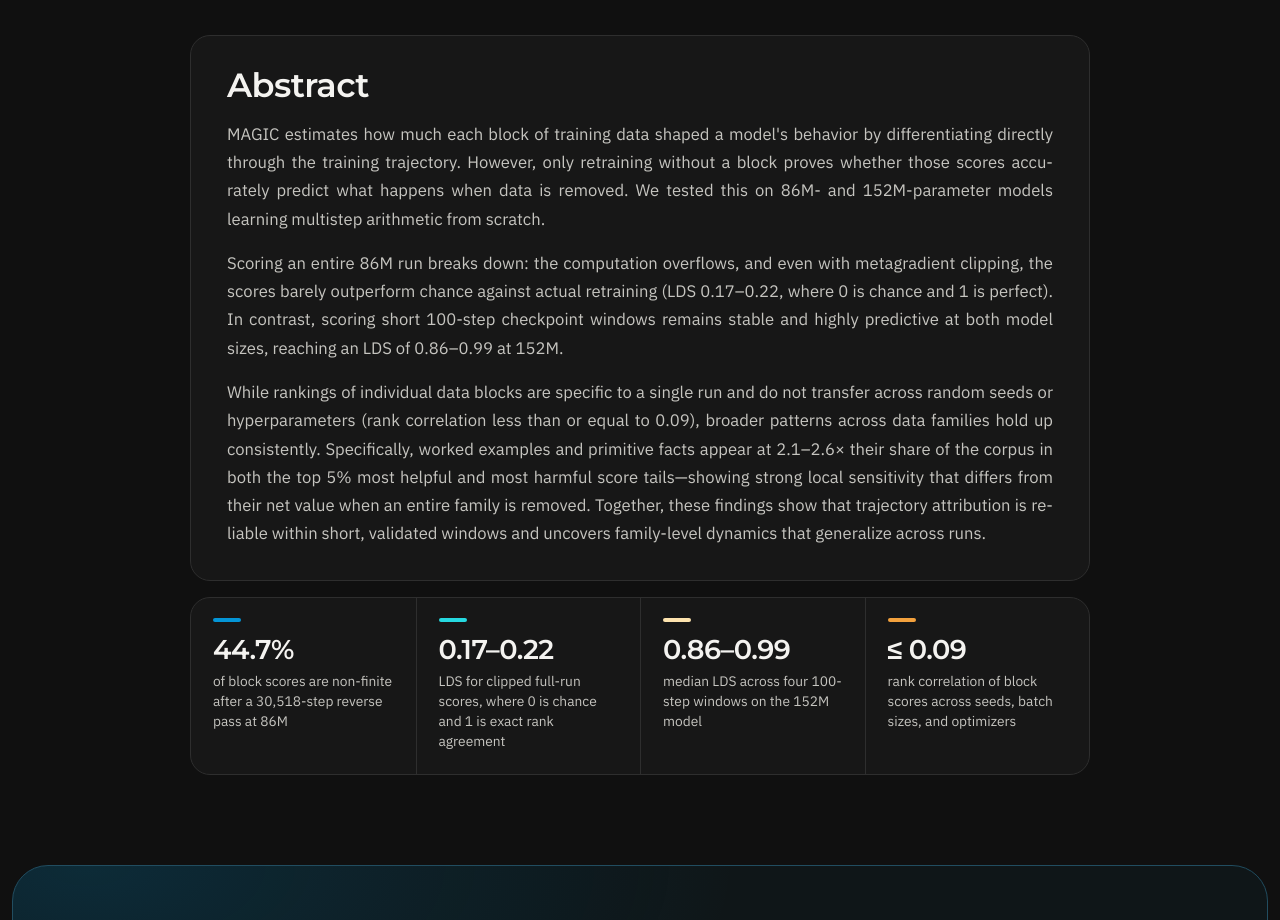
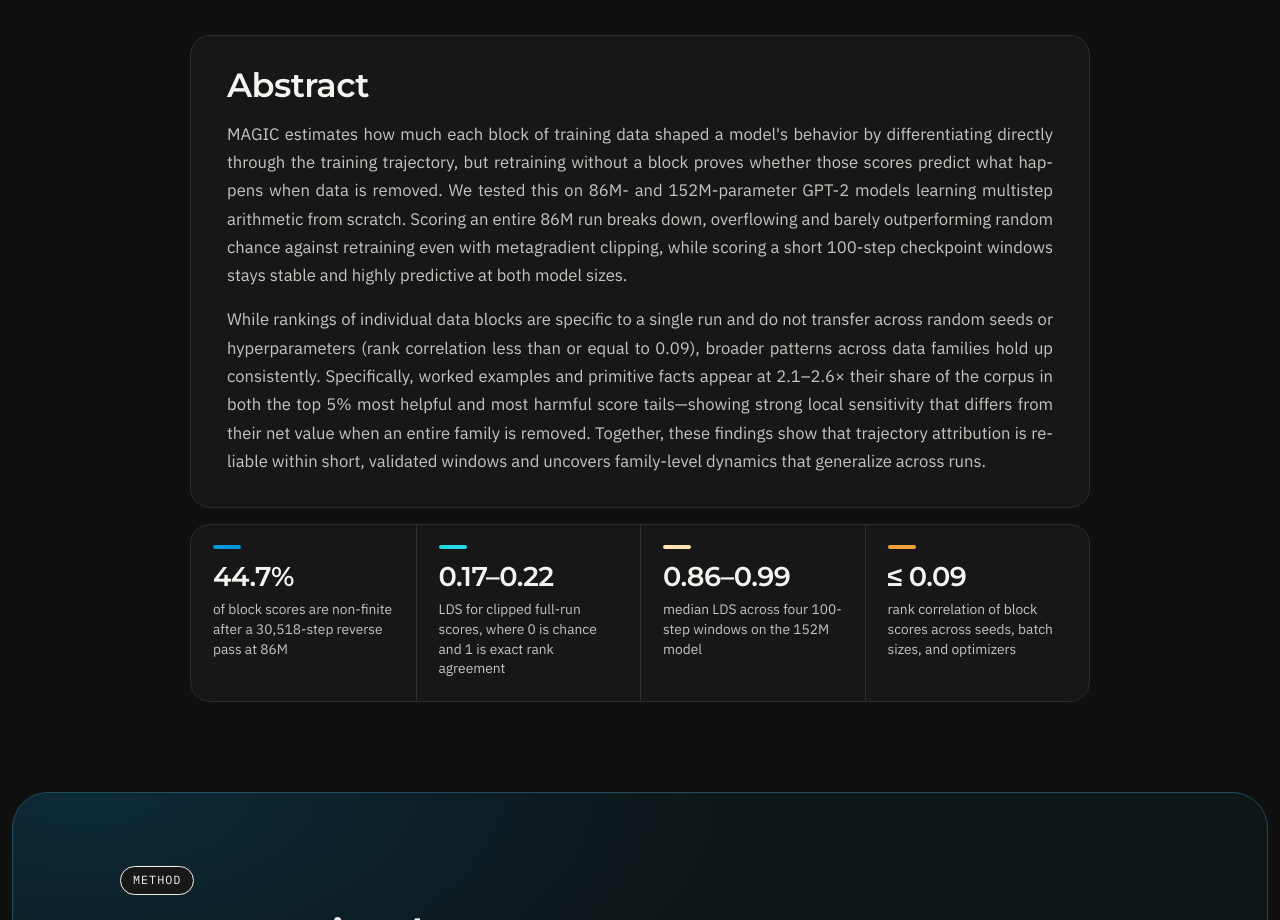
Before and after one commit to VLee9124/mathamagical, a plain HTML site: page index.html in a window 1280 px wide. Shown: the part 1080-2000 px from the top of the page. Drawn offline with Linux system fonts and the light colour scheme; animation ran at ten frames a second.

Commit message:
Condense the abstract's opening into one paragraph
The first two paragraphs become three sentences without the LDS
figures, which the stat strip below still carries. The closing
paragraph is unchanged.

Co-Authored-By: Claude Fable 5.2 <noreply@anthropic.com>

```diff
--- a/index.html
+++ b/index.html
@@ -148,10 +148,7 @@
         <h2 class="reveal">Abstract</h2>
         <!-- A shorter rewrite for the page. The paper's own abstract is in the PDF. -->
         <p class="reveal">
-          MAGIC estimates how much each block of training data shaped a model's behavior by differentiating directly through the training trajectory. However, only retraining without a block proves whether those scores accurately predict what happens when data is removed. We tested this on 86M- and 152M-parameter models learning multistep arithmetic from scratch.
-        </p>
-        <p class="reveal">
-          Scoring an entire 86M run breaks down: the computation overflows, and even with metagradient clipping, the scores barely outperform chance against actual retraining (LDS 0.17–0.22, where 0 is chance and 1 is perfect). In contrast, scoring short 100-step checkpoint windows remains stable and highly predictive at both model sizes, reaching an LDS of 0.86–0.99 at 152M.
+          MAGIC estimates how much each block of training data shaped a model's behavior by differentiating directly through the training trajectory, but retraining without a block proves whether those scores predict what happens when data is removed. We tested this on 86M- and 152M-parameter GPT-2 models learning multistep arithmetic from scratch. Scoring an entire 86M run breaks down, overflowing and barely outperforming random chance against retraining even with metagradient clipping, while scoring a short 100-step checkpoint windows stays stable and highly predictive at both model sizes.
         </p>
         <p class="reveal">
           While rankings of individual data blocks are specific to a single run and do not transfer across random seeds or hyperparameters (rank correlation less than or equal to 0.09), broader patterns across data families hold up consistently. Specifically, worked examples and primitive facts appear at 2.1–2.6× their share of the corpus in both the top 5% most helpful and most harmful score tails—showing strong local sensitivity that differs from their net value when an entire family is removed. Together, these findings show that trajectory attribution is reliable within short, validated windows and uncovers family-level dynamics that generalize across runs.
```
